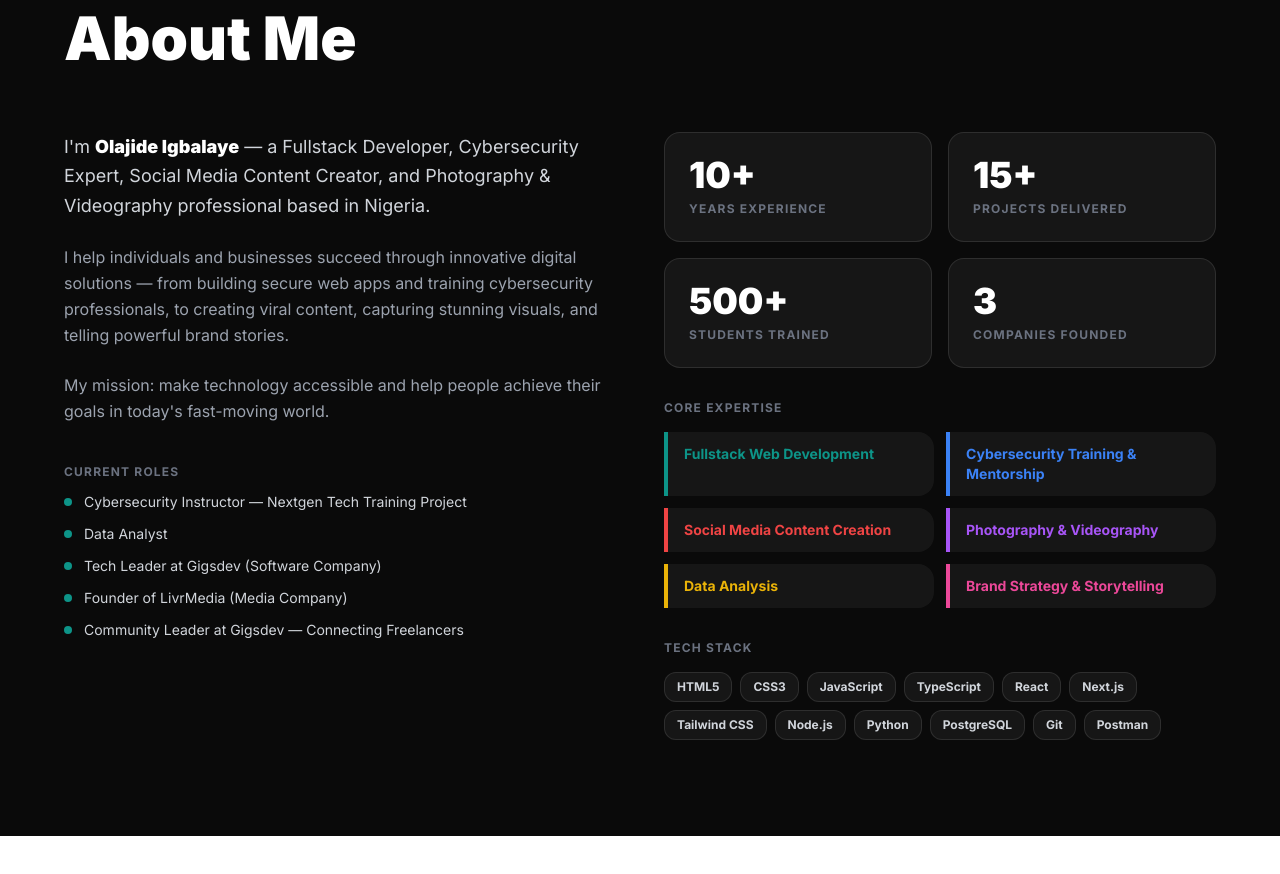
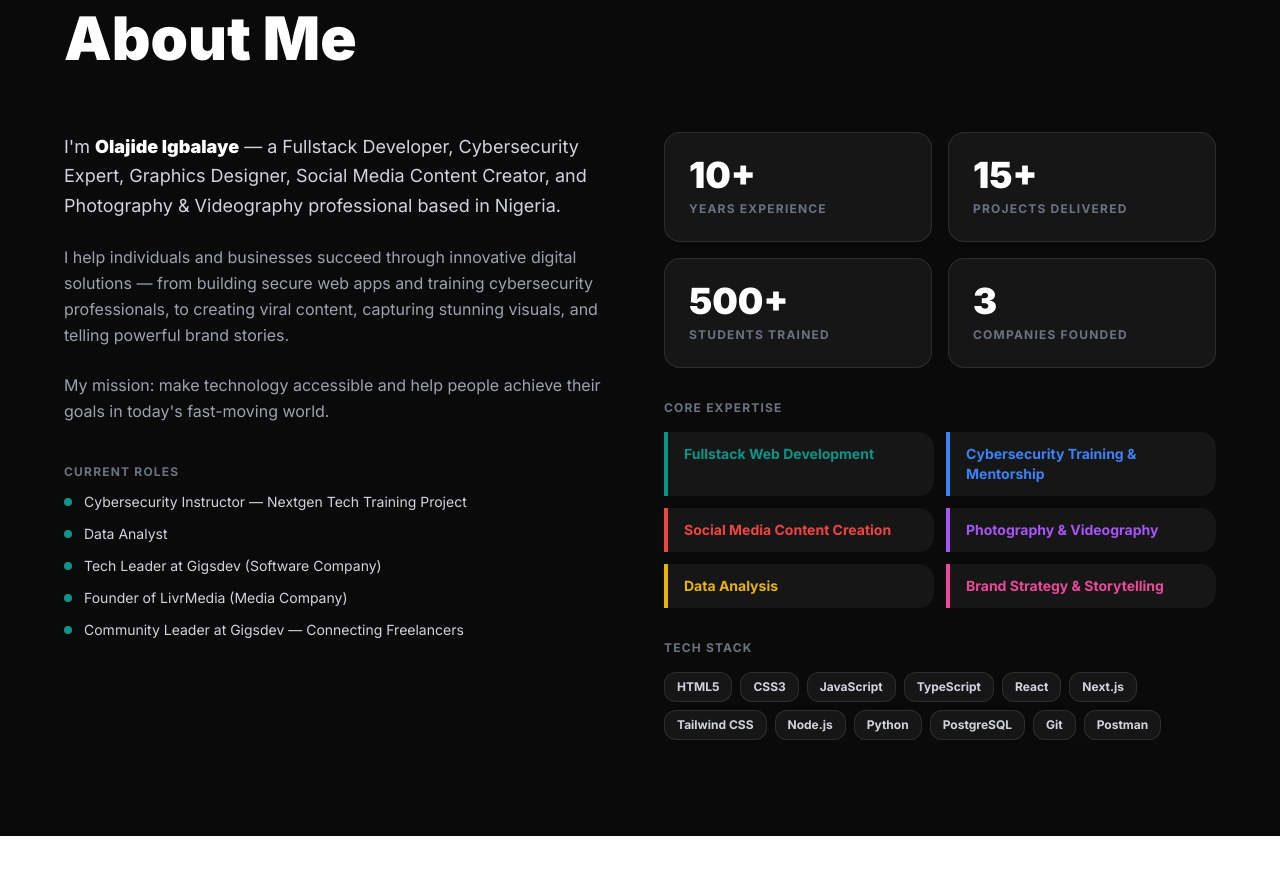
Before and after one commit to codeklin/jdev_live, a Next.js app: page / in a window 1280 px wide. Shown: the part 980-1854 px from the top of the page. Built offline with nearby package versions, Linux system fonts and the light colour scheme.

Commit message:
updated about

```diff
--- a/components/AboutSection.tsx
+++ b/components/AboutSection.tsx
@@ -41,7 +41,7 @@ const AboutSection = () => {
             <div className="space-y-6">
               <p className="text-lg text-gray-300 leading-relaxed">
                 I&apos;m <span className="font-black text-white">Olajide Igbalaye</span> — a Fullstack Developer,
-                Cybersecurity Expert, Social Media Content Creator, and Photography &amp; Videography professional based in Nigeria.
+                Cybersecurity Expert, Graphics Designer, Social Media Content Creator, and Photography &amp; Videography professional based in Nigeria.
               </p>
               <p className="text-base text-gray-400 leading-relaxed">
                 I help individuals and businesses succeed through innovative digital solutions — from building secure web apps
```
